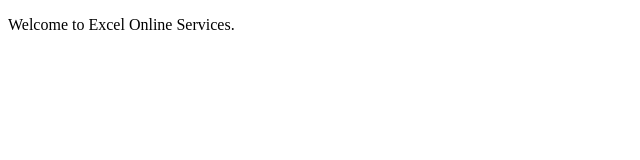
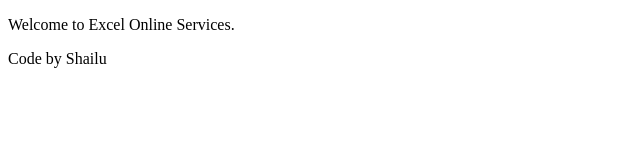
Before and after one commit to shaijeth/LMS-web, a plain HTML site: page index.html in a window 1280 px wide. Shown: the whole page, without its empty margins (0-640 px from the left). Drawn offline with Linux system fonts and the light colour scheme.

Commit message:
code shailu

```diff
--- a/index.html
+++ b/index.html
@@ -12,6 +12,7 @@
                 <p>
                     Welcome to Excel  Online Services.
                 </p>
+                <p>Code by Shailu</p>
             </div>
         </div>
     </div>
```
